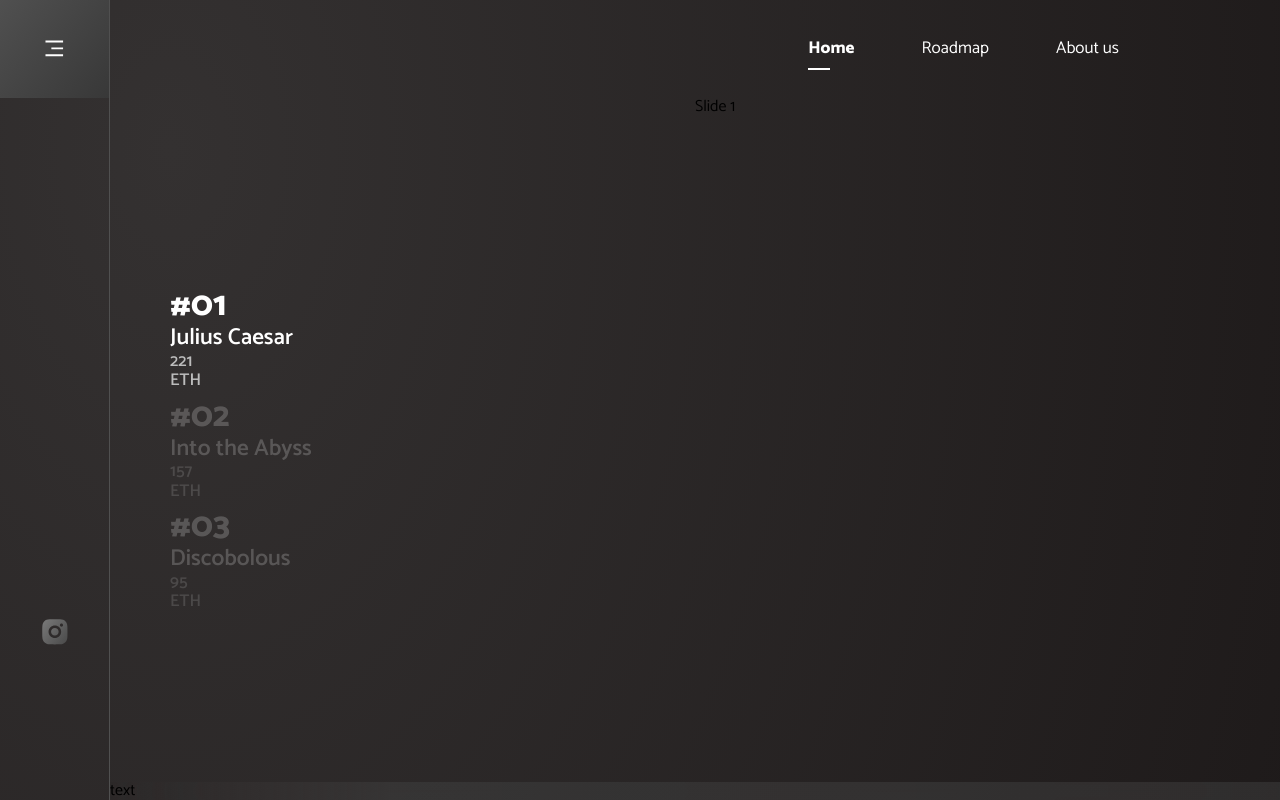
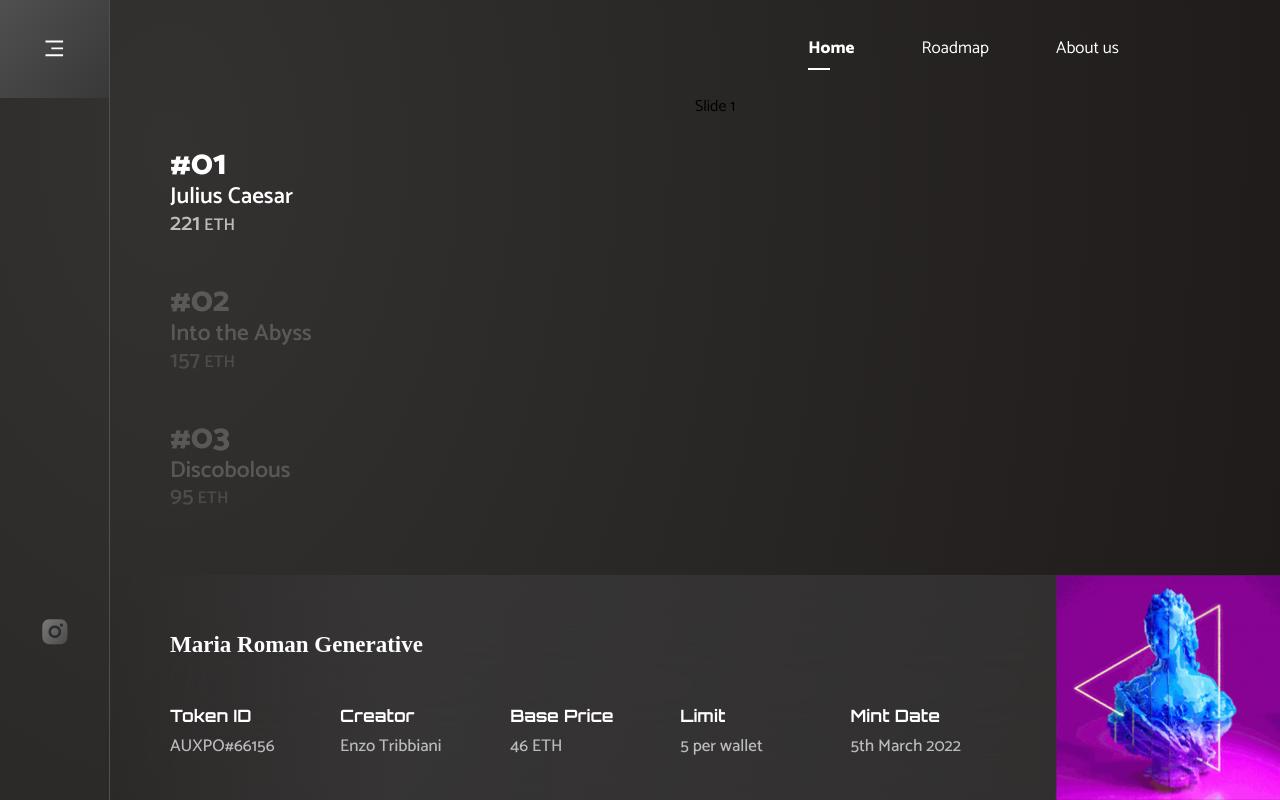
Before and after one commit to Taras198700/auxpo, a plain HTML site: page index.html in a window 1280 px wide. Drawn offline with nearby package versions, Linux system fonts and the light colour scheme; a web font is replaced by a local one.

Commit message:
Add new block footer and style

```diff
--- a/index.html
+++ b/index.html
@@ -64,15 +64,45 @@
           <div class="swiper-wrapper">
             <div class="swiper-slide">
               <div class="swiper-body">Slide 1</div>
-              <div class="swiper-footer">text</div>
+              <div class="swiper-footer">
+                  <div class="swiper-info">
+                      <p class="swiper-info__author">Maria Roman Generative</p>
+                      <p class="swiper-info__item">Token ID <span>AUXPO#66156</span></p>
+                      <p class="swiper-info__item">Creator <span>Enzo Tribbiani</span></p>
+                      <p class="swiper-info__item">Base Price <span>46 ETH</span></p>
+                      <p class="swiper-info__item">Limit <span>5 per wallet</span></p>
+                      <p class="swiper-info__item">Mint Date <span>5th March 2022</span></p>
+                  </div>
+                  <div class="swiper-cover">
+                    <img class="swiper-cover__img" src="img/cover.png" alt="">
+                  </div>
+              </div>
             </div>
             <div class="swiper-slide">
               <div class="swiper-body">Slide 2</div>
-              <div class="swiper-footer">text</div>
+              <div class="swiper-footer">
+                  <div class="swiper-info">
+                      <p class="swiper-info__author">Maria Roman Generative</p>
+                      <p class="swiper-info__item">Token ID <span>AUXPO#66156</span></p>
+                      <p class="swiper-info__item">Creator <span>Enzo Tribbiani</span></p>
+                      <p class="swiper-info__item">Base Price <span>46 ETH</span></p>
+                      <p class="swiper-info__item">Limit <span>5 per wallet</span></p>
+                      <p class="swiper-info__item">Mint Date <span>5th March 2022</span></p>
+                  </div>
+              </div>
             </div>
             <div class="swiper-slide">
               <div class="swiper-body">Slider 3</div>
-              <div class="swiper-footer">text</div>
+              <div class="swiper-footer">
+                  <div class="swiper-info">
+                      <p class="swiper-info__author">Maria Roman Generative</p>
+                      <p class="swiper-info__item">Token ID <span>AUXPO#66156</span></p>
+                      <p class="swiper-info__item">Creator <span>Enzo Tribbiani</span></p>
+                      <p class="swiper-info__item">Base Price <span>46 ETH</span></p>
+                      <p class="swiper-info__item">Limit <span>5 per wallet</span></p>
+                      <p class="swiper-info__item">Mint Date <span>5th March 2022</span></p>
+                  </div>
+              </div>
             </div>
           </div>
           <div class="swiper-pagination"></div>
@@ -86,6 +116,10 @@
       var price = ["221", "157", "95"];
       var swiper = new Swiper(".swiper", {
         direction: "vertical",
+        effect: 'fade',
+            fadeEffect: {
+                crossFade: true
+        },
         slidesPerView: 1,
         spaceBetween: 30,
         mousewheel: true,
--- a/style/style.css
+++ b/style/style.css
@@ -197,9 +197,16 @@ html {
 .swiper-vertical > .swiper-pagination-bullets {
   right: inherit;
   left: 60px;
+  top: 230px;
   position: absolute;
   width: 203px;
   flex-basis: 203px;
+}
+
+.swiper-pagination-vertical.swiper-pagination-bullets .swiper-pagination-bullet,
+.swiper-vertical > .swiper-pagination-bullets .swiper-pagination-bullet {
+  margin-top: 45px;
+  margin-bottom: 45px;
 }
 
 .swiper-pagination-bullets-active {
@@ -216,20 +223,22 @@ html {
   color: #fff;
 }
 
-.swiper-pagination-bullet span {
+.pagination-art {
+  font-size: 23px;
+  font-weight: 600;
+  color: #fff;
   display: block;
 }
 
-.pagination-art {
-    font-size: 23px;
-    font-weight: 600;
-    color: #fff;
+.pagination-price {
+  font-size: 17px;
+  font-weight: 600;
+  color: #bcbcbc;
+  display: block;
 }
 
-.pagination-price {
-    font-size: 17px;
-    font-weight: 600;
-    color: #BCBCBC;
+.pagination-price span {
+  font-size: 23px;
 }
 
 .swiper-footer {
@@ -246,4 +255,57 @@ html {
     rgba(66, 66, 66, 0) 100%
   );
   backdrop-filter: blur(47.2917px);
+  display: flex;
+  justify-content: space-between;
+  align-items: center;
 }
+
+.swiper-info {
+    display: grid;
+    grid-template-columns: repeat(5, 1fr);
+    grid-template-rows: auto 1fr;
+    gap: 5%;
+    flex-basis: calc(100% - 360px);
+    padding-left: 60px;
+}
+
+.swiper-info__author {
+    grid-column: 1/6;
+    grid-row: 1/2;
+    font-family: 'Caudex', serif;
+    font-size: 23px;
+    font-weight: 700;
+    color: #FFFFFF;
+}
+
+.swiper-info__item {
+    font-family: 'Orbitron', sans-serif;
+    font-weight: 700;
+    font-size: 17px;
+    color: #FFFFFF;
+}
+
+.swiper-info__item span {
+    display: block;
+    font-family: 'Catamaran', sans-serif;
+    font-weight: 500;
+    color: #BCBCBC;
+    margin-top: 11px;
+}
+
+.swiper-cover {
+    width: 225px;
+    height: 225px;;
+    position: relative;
+    overflow: hidden;
+}
+
+.swiper-cover__img {
+    width: 225px;
+    height: 225px;;
+    position: absolute;
+    left: 50%;
+    top: 50%;
+    transform: translate(-50%, -50%);
+    object-fit: cover;
+}
```
